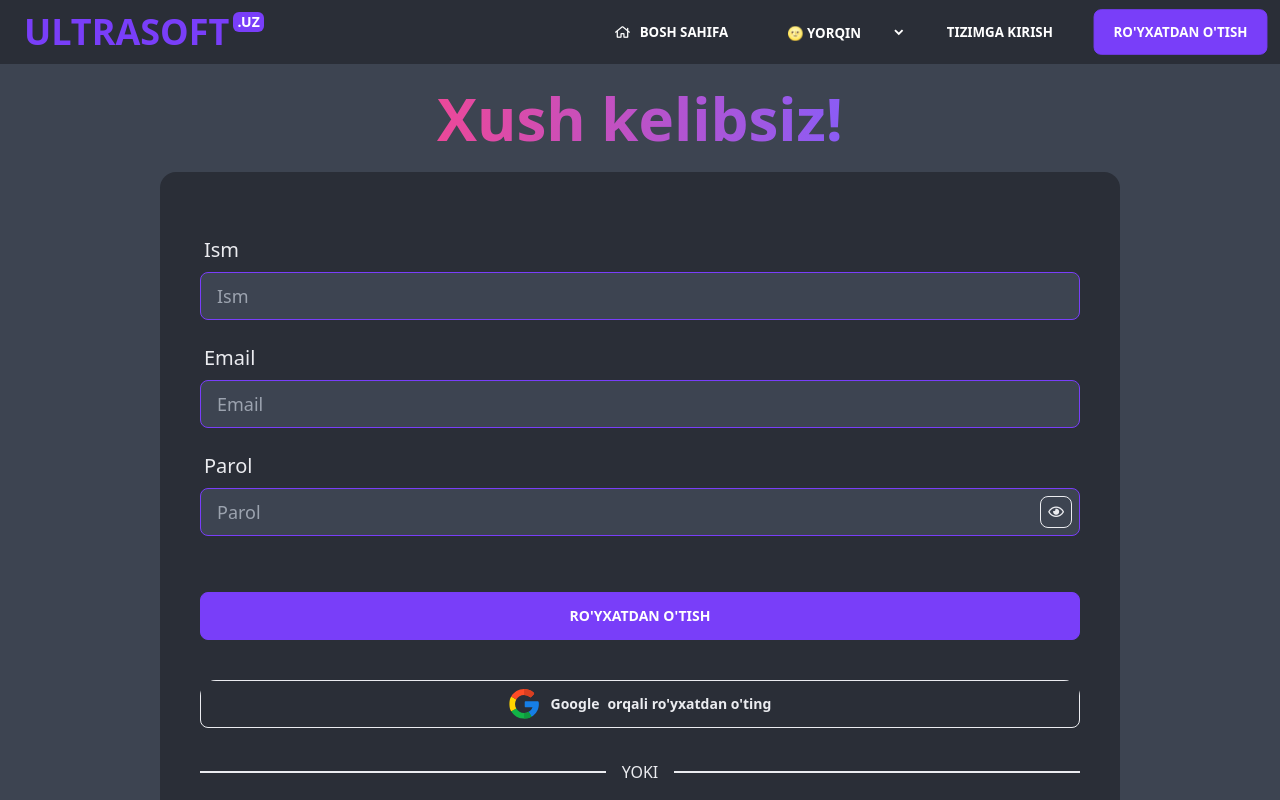
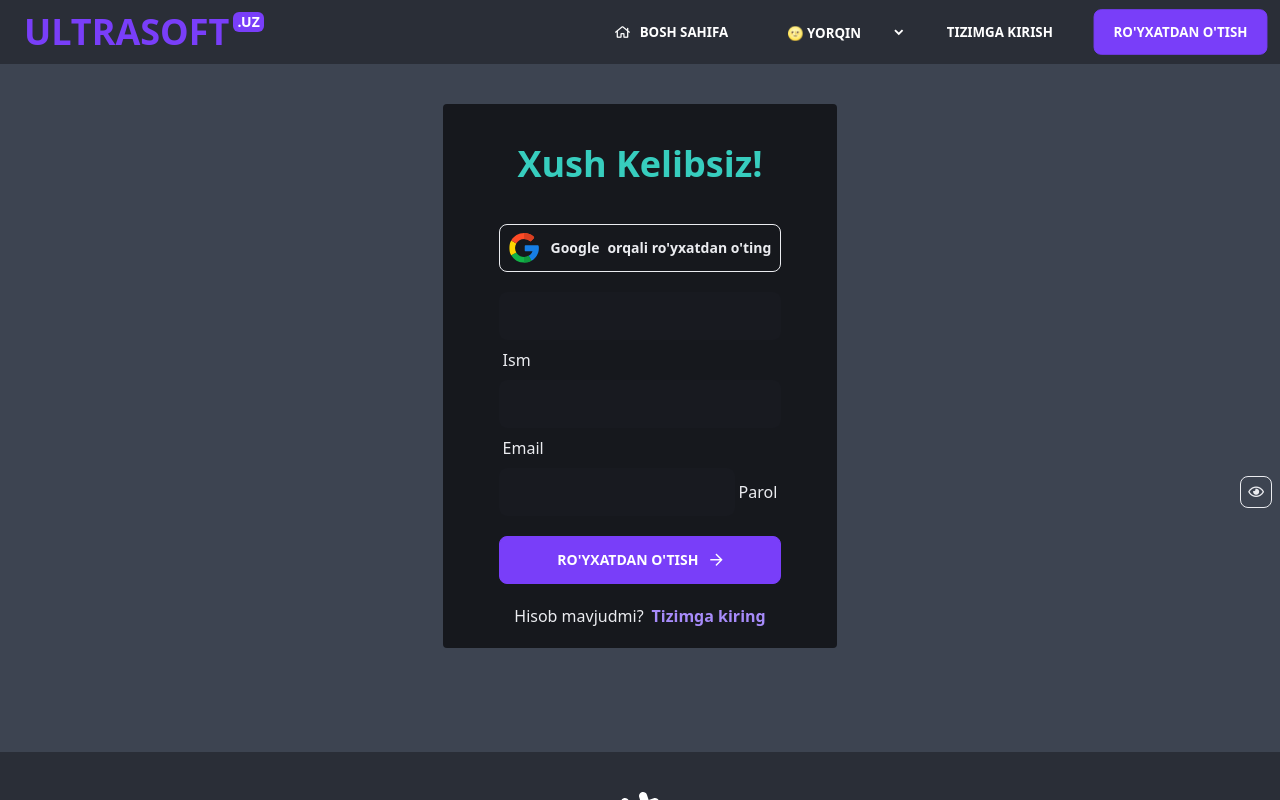
Before and after one commit to Fazliddin-04/ultrasoft, a React (Create React App) app: page /sign-up in a window 1280 px wide. Built offline with nearby package versions, Linux system fonts and the light colour scheme.

Commit message:
Update SignUp.jsx

```diff
--- a/src/pages/SignUp.jsx
+++ b/src/pages/SignUp.jsx
@@ -1,4 +1,4 @@
-import { useState } from 'react'
+import { useState, useEffect, useRef } from 'react'
 import { Link, useNavigate } from 'react-router-dom'
 import {
   getAuth,
@@ -57,54 +57,93 @@ function SignUp() {
     }
   }
 
+  const ref1 = useRef()
+  const ref2 = useRef()
+  const ref3 = useRef()
+  useEffect(() => {
+    ref1.current.innerHTML = ref1.current.innerText
+      .split('')
+      .map(
+        (letter, idx) =>
+          `<span className="label-text" style="transition-delay: ${
+            idx * 50
+          }ms;">${letter}</span>`
+      )
+      .join('')
+  })
+  useEffect(() => {
+    ref2.current.innerHTML = ref2.current.innerText
+      .split('')
+      .map(
+        (letter, idx) =>
+          letter !== '' &&
+          `<span className="label-text" style="transition-delay: ${
+            idx * 50
+          }ms;">${letter}</span>`
+      )
+      .join('')
+  })
+  useEffect(() => {
+    ref3.current.innerHTML = ref3.current.innerText
+      .split('')
+      .map(
+        (letter, idx) =>
+          letter !== '' &&
+          `<span className="label-text" style="transition-delay: ${
+            idx * 50
+          }ms;">${letter}</span>`
+      )
+      .join('')
+  })
+
   return (
     <>
-      <header className="text-5xl sm:text-6xl font-extrabold text-center my-6">
-        <span className="bg-clip-text text-transparent bg-gradient-to-r from-pink-500 to-purple-500 text-shadow-lg">
-          Xush kelibsiz!
-        </span>
-      </header>
-      {/* artboard phone-5 horizontal */}
-      <div className="card bg-base-200 mx-auto p-5 w-11/12 sm:w-9/12 sm:p-10">
+      <div className="mx-auto bg-base-300 w-max max-w-full py-5 px-14 sm:my-10 sm:rounded">
+        <p className="text-3xl sm:text-4xl font-bold capitalize max-w-xs text-center my-5">
+          <span className="text-accent">Xush kelibsiz!</span>
+        </p>
+        <div className="flex justify-center mt-10 mb-5">
+          <OAuth />
+        </div>
         <form className="form-control" onSubmit={onSubmit}>
-          <label className="label mt-4">
-            <span className="label-text text-xl ">Ism</span>
-          </label>
+          <div className="form-control-magic">
             <input
-            placeholder="Ism"
-            className="input input-primary input-bordered text-lg"
+              className="input input-ghost w-full"
               type="name"
               id="name"
               value={name}
               onChange={onChange}
               required
             />
-          <label className="label mt-4">
-            <span className="label-text text-xl ">Email</span>
+            <label className="label block" ref={ref1}>
+              Ism
             </label>
+          </div>
+          <div className="form-control-magic">
             <input
-            placeholder="Email"
-            className="input input-primary input-bordered text-lg"
+              className="input input-ghost w-full"
               type="email"
               id="email"
               value={email}
               onChange={onChange}
               required
             />
-          <label className="label mt-4">
-            <span className="label-text text-xl">Parol</span>
+            <label className="label block" ref={ref2}>
+              Email
             </label>
-          <div className="relative flex items-center justify-center">
+          </div>
+          <div className="form-control-magic flex items-center justify-center">
             <input
-              placeholder="Parol"
-              className="input input-primary input-bordered text-lg flex-1"
+              className="input input-ghost w-full"
               type={showPassword ? 'text' : 'password'}
               id="password"
               value={password}
               onChange={onChange}
               required
             />
-
+            <label className="label block" ref={ref3}>
+              <span className="label-text text-xl">Parol</span>
+            </label>
             <button
               type="button"
               className="btn btn-outline btn-square btn-sm absolute right-2"
@@ -114,22 +153,17 @@ function SignUp() {
             </button>
           </div>
 
-          <button className="btn btn-block btn-primary mt-14">Ro'yxatdan o'tish</button>
+          <button className="btn btn-block btn-primary mt-5 gap-3">
+            Ro'yxatdan o'tish
+            <i className="far fa-arrow-right"></i>
+          </button>
         </form>
 
-        <div className="flex flex-col w-full mt-10">
-          <div className="grid h-25 pb-5 card rounded-box place-items-center">
-            <OAuth />
-          </div>
-          <div className="divider">YOKI</div>
-          <div className="grid h-20 card rounded-box place-items-center">
-            <Link
-              to="/sign-in"
-              className="text-center font-bold text-purple-400 my-10"
-            >
+        <div className="flex items-center justify-center flex-wrap gap-2 text-center mt-5">
+          <span>Hisob mavjudmi?</span>
+          <Link to="/sign-in" className="font-bold text-purple-400">
             Tizimga kiring
           </Link>
-          </div>
         </div>
       </div>
     </>
```
Lines whose indentation alone changed are shown as unchanged.
